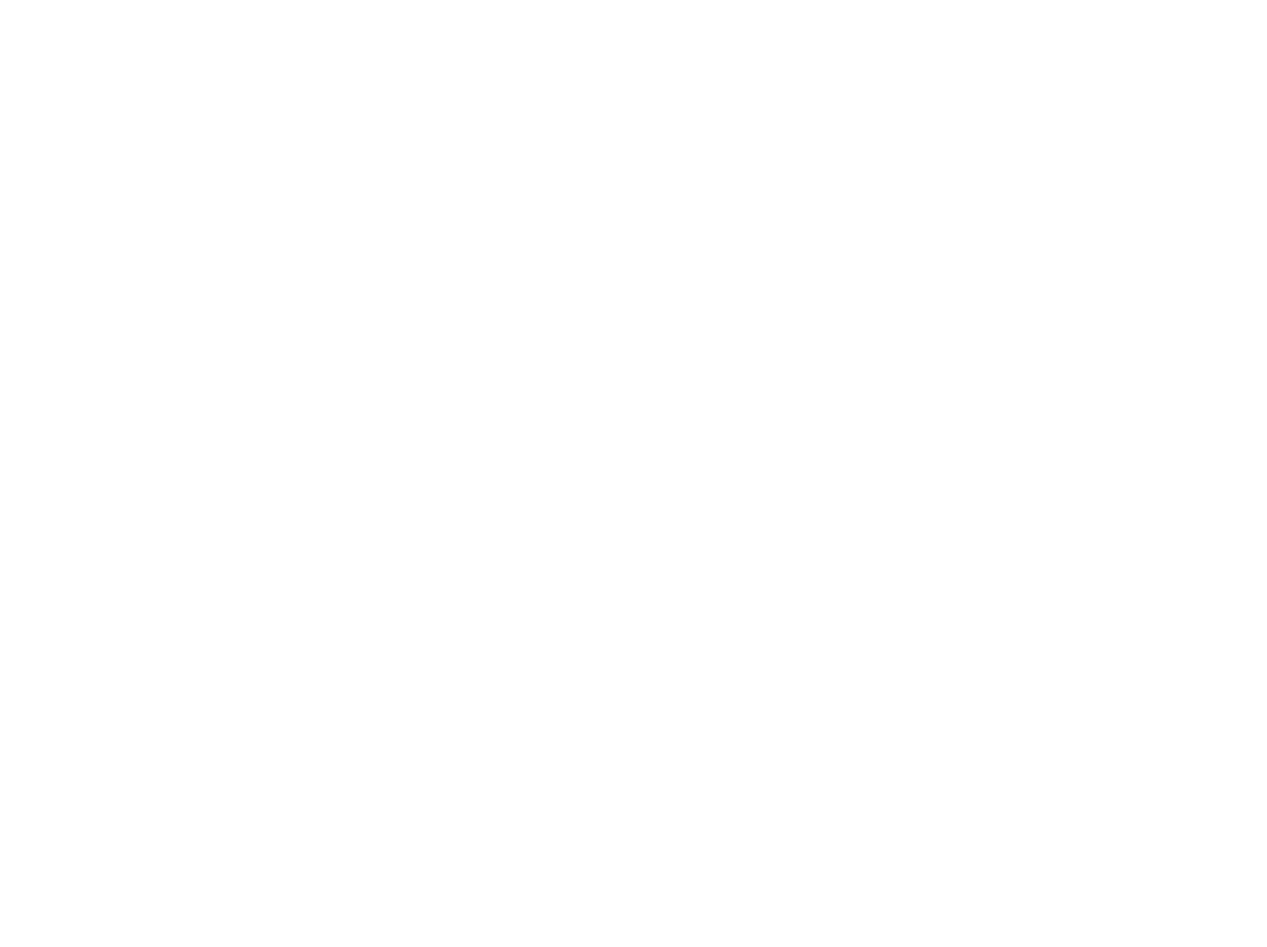
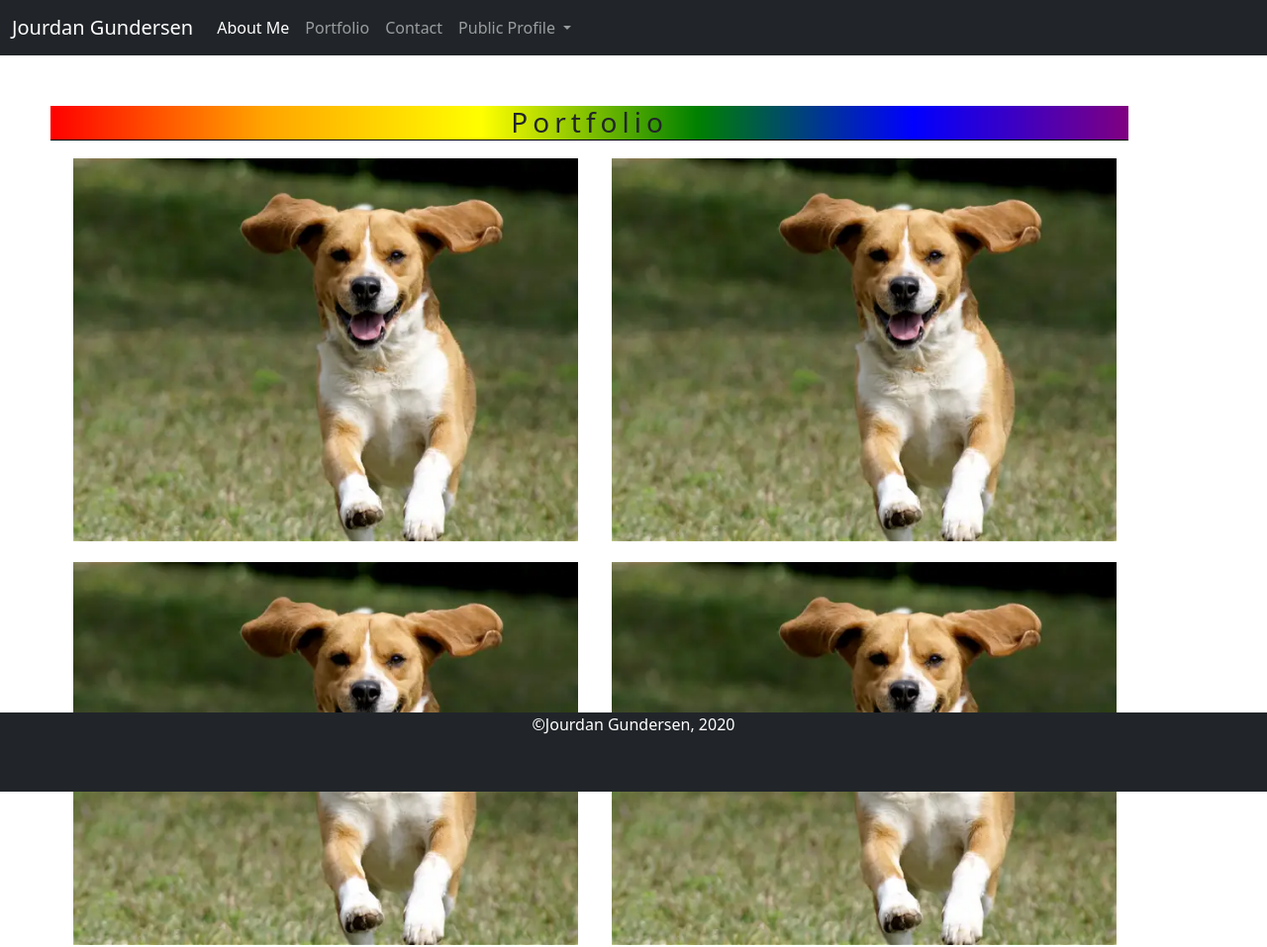
Before and after one commit to jourdangundersen/responsive-portfolio, a plain HTML site: page portfolio.html in a window 1280 px wide. Shown: the top 957 px of the page at 99% size. Before the commit the page ends 800 px from the top, so only its background shows below. Drawn offline with nearby package versions, Linux system fonts and the light colour scheme.

Commit message:
added images and edited portfolio.html

```diff
--- a/Assets/style.css
+++ b/Assets/style.css
@@ -14,3 +14,7 @@ footer{
     letter-spacing:5px;
     background-image: linear-gradient(to right, red , orange, yellow, green, blue, purple);
 }
+.img-fluid{
+    padding:1%;
+    margin:1%;
+}
--- a/portfolio.html
+++ b/portfolio.html
@@ -0,0 +1,70 @@
+<!DOCTYPE html>
+<html lang="en">
+<head>
+    <meta charset="UTF-8">
+    <meta name="viewport" content="width=device-width, initial-scale=1.0">
+    <title>Portfolio</title>
+    <link href="https://cdn.jsdelivr.net/npm/bootstrap@5.0.0-beta1/dist/css/bootstrap.min.css" rel="stylesheet" integrity="sha384-giJF6kkoqNQ00vy+HMDP7azOuL0xtbfIcaT9wjKHr8RbDVddVHyTfAAsrekwKmP1" crossorigin="anonymous">
+    <link href="Assets/style.css" rel="stylesheet">
+</head>
+<body>
+    <nav class="navbar navbar-expand-lg navbar-dark bg-dark">
+        <div class="container-fluid">
+          <a class="navbar-brand" href="/index.html">Jourdan Gundersen</a>
+          <button class="navbar-toggler" type="button" data-bs-toggle="collapse" data-bs-target="#navbarSupportedContent" aria-controls="navbarSupportedContent" aria-expanded="false" aria-label="Toggle navigation">
+            <span class="navbar-toggler-icon"></span>
+          </button>
+          <div class="collapse navbar-collapse" id="navbarSupportedContent">
+            <ul class="navbar-nav ml-auto">
+              <li class="nav-item">
+                <a class="nav-link active" aria-current="page" href="/index.html">About Me</a>
+              </li>
+              <li class="nav-item">
+                <a class="nav-link" href="/portfolio.html">Portfolio</a>
+              </li>
+              <li class="nav-item">
+                <a class="nav-link" href="/contact.html">Contact</a>
+              </li>
+              <li class="nav-item dropdown">
+                <a class="nav-link dropdown-toggle" href="#" id="navbarDropdown" role="button" data-bs-toggle="dropdown" aria-expanded="false">
+                  Public Profile
+                </a>
+                <ul class="dropdown-menu" aria-labelledby="navbarDropdown">
+                  <li><a class="dropdown-item" href="#">GitHub</a></li>
+                  <li><a class="dropdown-item" href="#">LinkedIn</a></li>
+                  <li><hr class="dropdown-divider"></li>
+                  <li><a class="dropdown-item" href="#">Stack Overflow</a></li>
+                </ul>
+              </li>
+            </ul>
+          </div>
+        </div>
+      </nav>
+      <main class="container middle-section">
+        <h3 class="header text-center">Portfolio</h3>
+        <div class="container">
+            <div class="row">
+                <div class="col-md-6">
+                    <img src="./Assets/image1.jpeg" alt="Dog Picture" class="img-fluid">
+                </div>
+                <div class="col-md-6"><img src="./Assets/image1.jpeg" alt="Dog Picture" class="img-fluid"></div>
+            </div>
+            <div class="row">
+                <div class="col-md-6">
+                    <img src="./Assets/image1.jpeg" alt="Dog Picture" class="img-fluid">
+                </div>
+                <div class="col-md-6"><img src="./Assets/image1.jpeg" alt="Dog Picture" class="img-fluid"></div>
+            </div><div class="row">
+                <div class="col-md-6">
+                    <img src="./Assets/image1.jpeg" alt="Dog Picture" class="img-fluid">
+                </div>
+                <div class="col-md-6"><img src="./Assets/image1.jpeg" alt="Dog Picture" class="img-fluid"></div>
+            </div>
+        </div>
+      </main>
+      <footer class="bg-dark text-white text-center">
+          &copy;Jourdan Gundersen, 2020
+      </footer>
+    <script src="https://cdn.jsdelivr.net/npm/bootstrap@5.0.0-beta1/dist/js/bootstrap.bundle.min.js" integrity="sha384-ygbV9kiqUc6oa4msXn9868pTtWMgiQaeYH7/t7LECLbyPA2x65Kgf80OJFdroafW" crossorigin="anonymous"></script>
+</body>
+</html>
```
Also changed, not shown: Assets/image1.jpeg (added).
